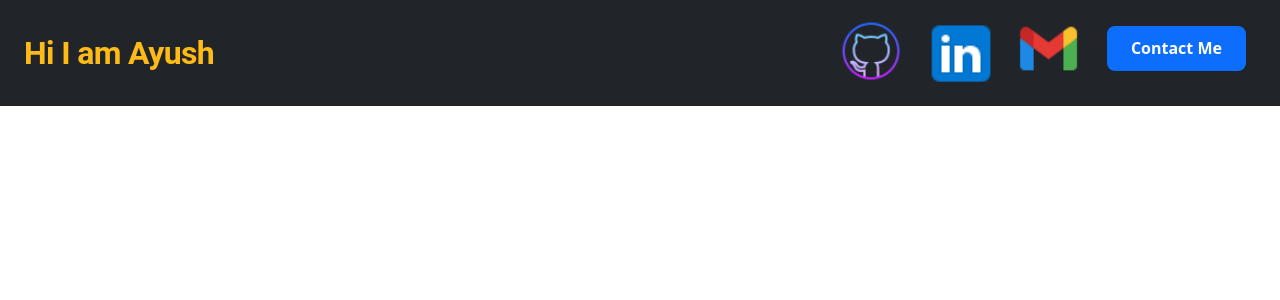
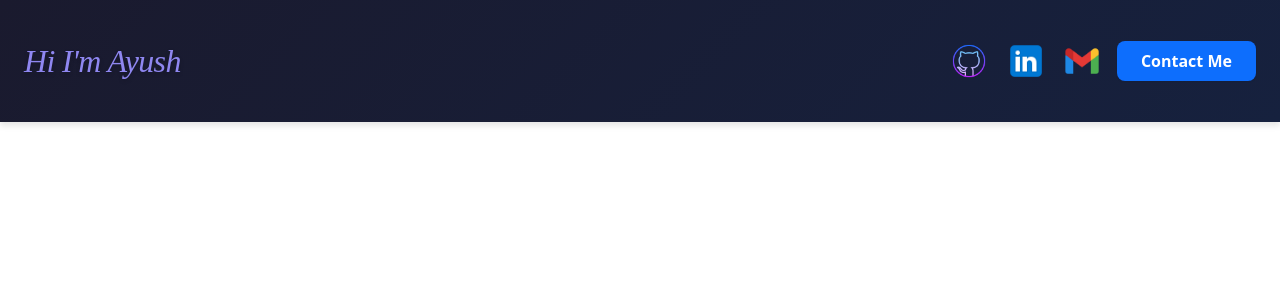
Before and after one commit to Ayush201738982361/Personal_Portfolio, a React (Vite) app in the folder client/: page / in a window 1280 px wide. Shown: the top 300 px of the page. Built offline with nearby package versions, Linux system fonts and the light colour scheme.

Commit message:
Switched to linear gradient for theme

```diff
--- a/client/src/components/Navbar.jsx
+++ b/client/src/components/Navbar.jsx
@@ -6,47 +6,84 @@ import gmail from "../public/gmail.png";
 
 function Navbar() {
   return (
-    <nav className="navbar navbar-dark bg-dark px-4">
+    <nav
+      className="navbar px-4 py-3"
+      style={{
+        background: "linear-gradient(135deg, #1a1a2e 0%, #16213e 100%)",
+        boxShadow: "0 4px 6px rgba(0, 0, 0, 0.1)",
+      }}
+    >
       <div className="d-flex align-items-center w-100">
-        <a className="navbar-brand me-auto" href="#">
+        <a
+          className="navbar-brand me-auto"
+          href="#"
+          style={{ textDecoration: "none" }}
+        >
           <TypingAnimation
-            style={{ fontSize: "2rem", color: "#FEBA17", fontFamily: "roboto" }}
+            style={{
+              fontSize: "2rem",
+              color: "#8F87F1",
+              fontFamily: "Baskervville, serif",
+              fontWeight: "400",
+              fontStyle: "italic",
+              textShadow: "0 2px 4px rgba(0, 0, 0, 0.2)",
+            }}
           >
-            Hi I am Ayush
+            Hi I'm Ayush
           </TypingAnimation>
         </a>
-        <ul className="navbar-nav ms-auto d-flex flex-row gap-3">
+        <ul className="navbar-nav ms-auto d-flex flex-row gap-3 align-items-center">
           <li className="nav-item">
             <img
               src={github}
               alt="git"
-              style={{ width: "70px", height: "70px" }}
+              style={{
+                width: "40px",
+                height: "40px",
+                transition: "transform 0.3s",
+                cursor: "pointer",
+              }}
+              className="hover-scale"
             />
           </li>
           <li className="nav-item">
             <img
               src={linkedin}
               alt="linkedin"
-              style={{ width: "78px", height: "75px" }}
+              style={{
+                width: "42px",
+                height: "42px",
+                transition: "transform 0.3s",
+                cursor: "pointer",
+              }}
+              className="hover-scale"
             />
           </li>
           <li className="nav-item">
             <img
               src={gmail}
               alt="gmail"
-              style={{ width: "65px", height: "65px" }}
+              style={{
+                width: "38px",
+                height: "38px",
+                transition: "transform 0.3s",
+                cursor: "pointer",
+              }}
+              className="hover-scale"
             />
           </li>
+
           <li className="nav-item">
             <Button
               style={{
-                height: "45px",
-                margin: "10px",
+                height: "40px",
                 borderRadius: "8px",
                 color: "white",
-                fontWeight: "bold",
+                fontWeight: "600",
                 padding: "10px 20px",
+                transition: "transform 0.2s, box-shadow 0.2s",
               }}
+              className="hover-scale"
             >
               Contact Me
             </Button>
```
